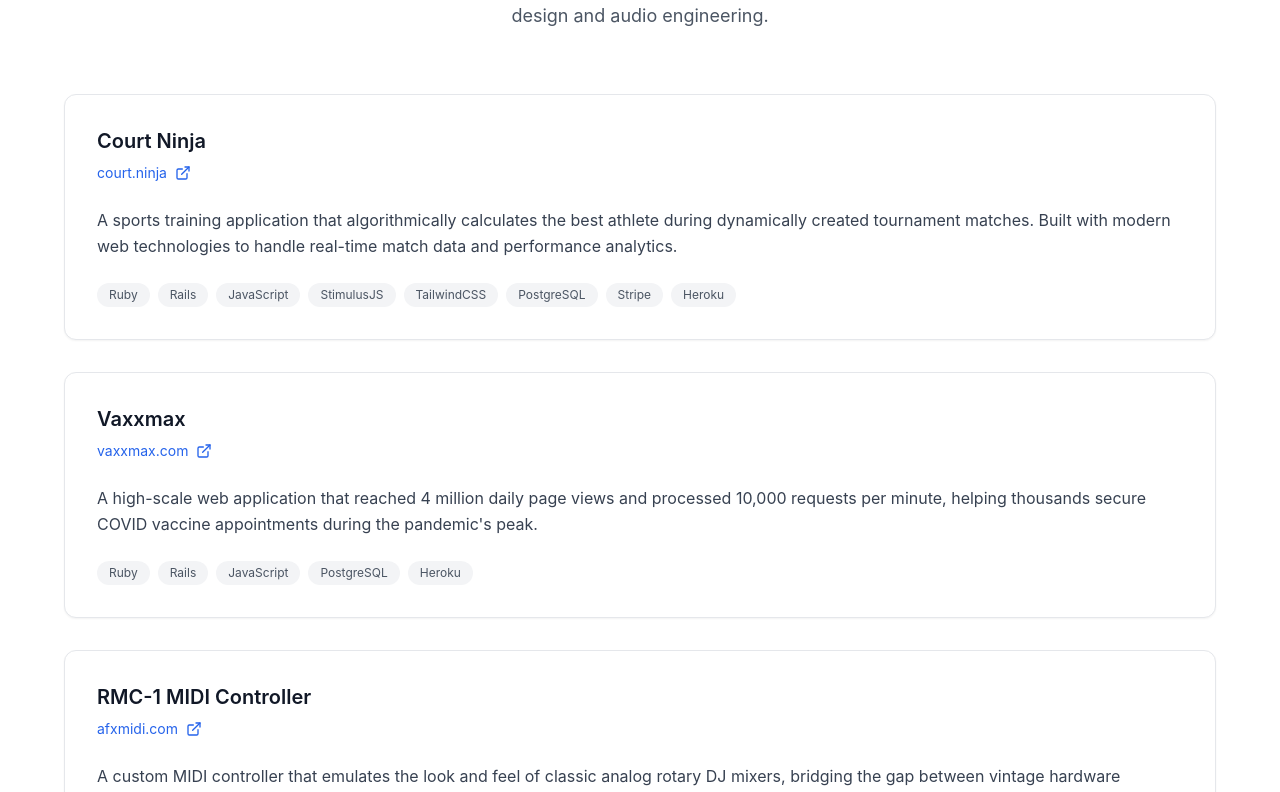
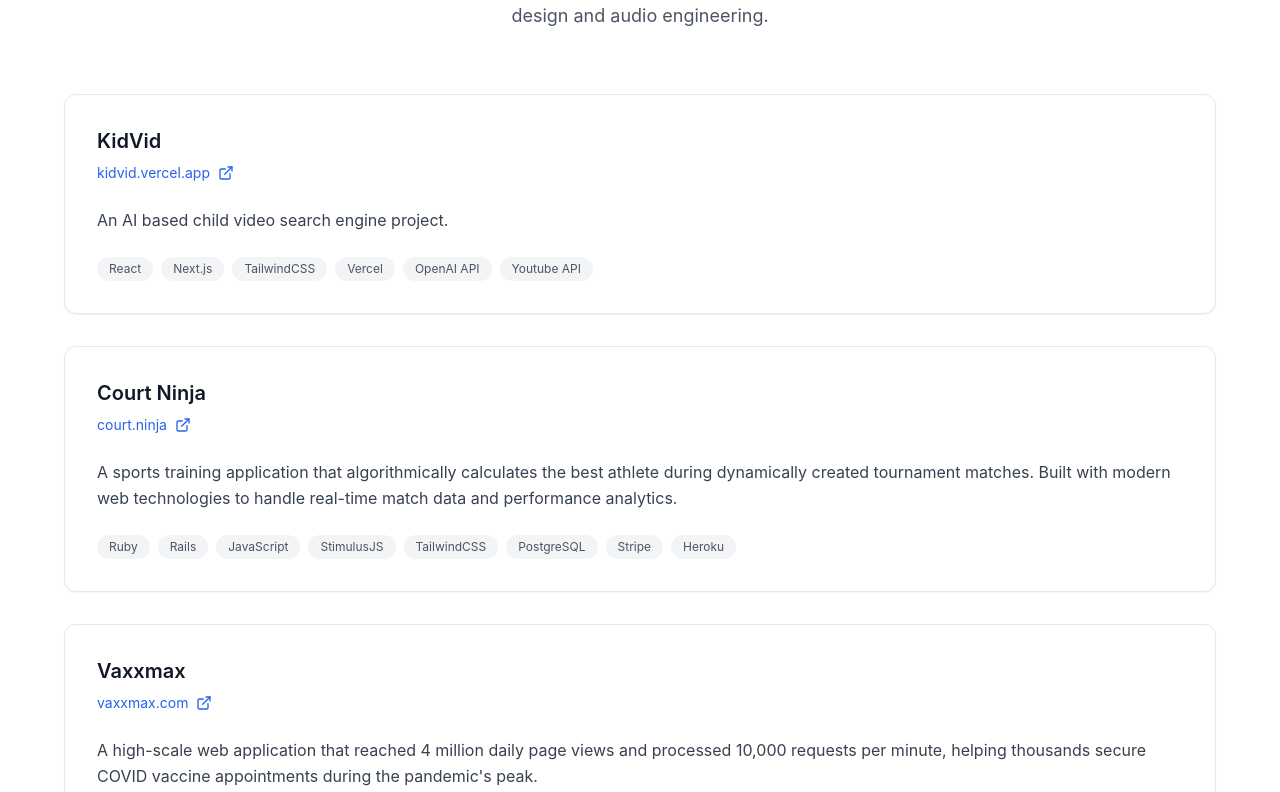
Before and after one commit to AdamFreemer/adam-freemer-website, a Next.js app: page / in a window 1280 px wide. Shown: the part 962-1754 px from the top of the page. Built offline with nearby package versions, Linux system fonts and the light colour scheme.

Commit message:
Add project

```diff
--- a/components/projects-section.tsx
+++ b/components/projects-section.tsx
@@ -2,6 +2,14 @@ import { ExternalLink } from "lucide-react"
 
 export function ProjectsSection() {
   const projects = [
+    {
+      title: "KidVid",
+      url: "https://kidvid.vercel.app/",
+      urlAlias: "kidvid.vercel.app",
+      description:
+        "An AI based child video search engine project.",
+      tech: ["React", "Next.js", "TailwindCSS", "Vercel", "OpenAI API", "Youtube API"],
+    },
     {
       title: "Court Ninja",
       url: "https://court.ninja",
```
